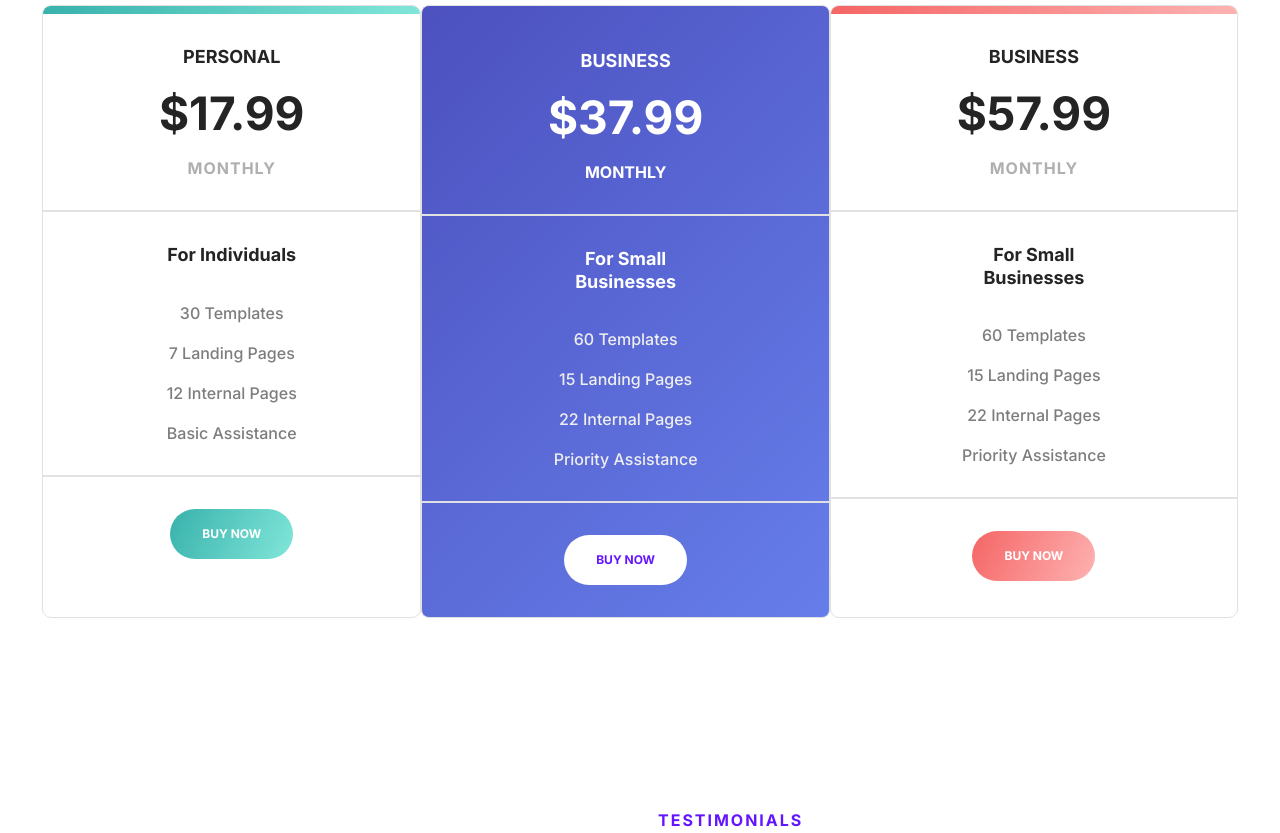
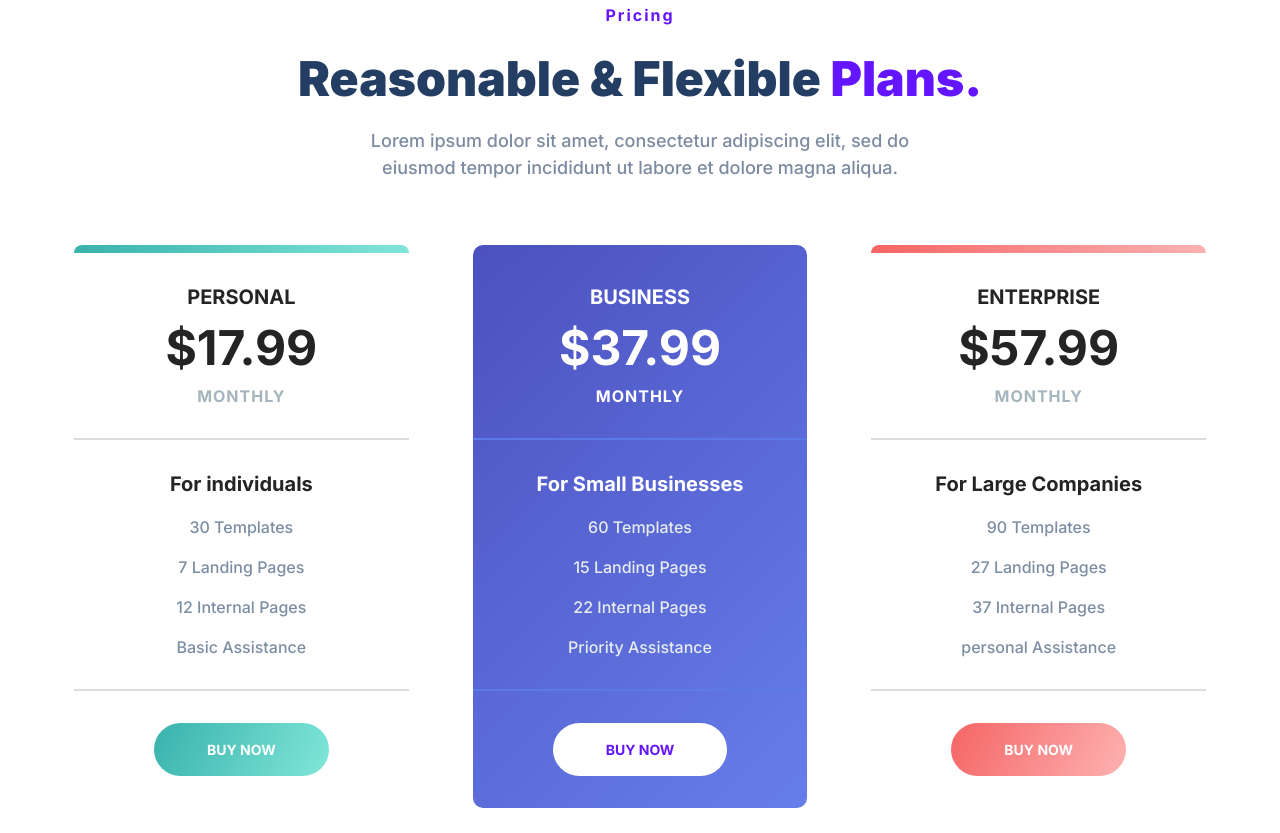
Before and after one commit to Traurorous/Treact-project, a plain HTML site: page index.html in a window 1280 px wide. Shown: the part 3820-4653 px from the top of the page. Drawn offline with Linux system fonts and the light colour scheme.

Commit message:
completed but not responsive treact project

```diff
--- a/index.html
+++ b/index.html
@@ -247,86 +247,75 @@
  <section class="pricing">
    <div class="container">
      <div class="row">
-   <div class="pricing__column--container">
-     <div class="pricing__column">
-       <div class="column__top--color green__container">
+       <div class="pricing__head">
+         <h5 class="purple pricing-title section-title">
+          Pricing
+          </h5>
+          <h1 class="title pricing-header">Reasonable & Flexible <span class="purple">Plans.</span></h1>
+          <p class="description pricing-description">
+            Lorem ipsum dolor sit amet, consectetur adipiscing elit, sed do eiusmod tempor incididunt ut labore et dolore magna aliqua.
+          </p>
         </div>
-       <div class="column__top column__padding">
-         <span class="column__top--header">
-          PERSONAL
-         </span >
-         <span  class="column__price">
-          $17.99
-         </span >
-         <span  class="column__month grey__month">
-          MONTHLY
-         </span >
+        <div class="pricing__container">
+          <div class="pricing__plan--container">
+            <div class="plan__container--top green">
+
            </div>
-       <div class="column__middle column__padding">
-         <span  class="column__middle--header">
-          For Individuals
-         </span >
-          <span  class="column__list--item">30 Templates</span >
-          <span  class="column__list--item">7 Landing Pages</span >
-          <span  class="column__list--item">12 Internal Pages</span >
-          <span  class="column__list--item">Basic Assistance</span >
+           <div class="plan__head">
+             <span class="plan__header">PERSONAL</span>
+             <span class="plan__price">$17.99</span>
+             <span class="plan__duration grey">MONTHLY</span>
            </div>
-       <div class="column__bottom column__padding">
-         <a href="" class="column__bottom--link green__link">BUY NOW</a>
+           <div class="plan__features">
+             <span class="plan__feature--header">For individuals</span>
+             <span class="plan__feature dark__grey">30 Templates</span>
+             <span class="plan__feature dark__grey">7 Landing Pages</span>
+             <span class="plan__feature dark__grey">12 Internal Pages</span>
+             <span class="plan__feature dark__grey">Basic Assistance</span>
+           </div>
+           <div class="plan__link--container">
+             <a href="" class="plan__link green white">BUY NOW</a>
            </div>
          </div>
-     <div class="pricing__column middle__column">
-      <div class=" transparent">
+         <div class="pricing__plan--container middle__background">
+          <div class="plan__container--top ">
+
          </div>
-      <div class="column__top column__padding">
-        <span  class="column__top--header white">
-         BUSINESS
-        </span >
-        <span  class="column__price white">
-          $37.99
-        </span >
-        <span  class="column__month white">
-         MONTHLY
-        </span >
+         <div class="plan__head">
+           <span class="plan__header white">BUSINESS</span>
+           <span class="plan__price white">$37.99</span>
+           <span class="plan__duration white">MONTHLY</span>
          </div>
-      <div class="column__middle column__padding">
-        <span  class="column__middle--header white">
-          For Small Businesses
-        </span >
-         <span  class="column__list--item white middle__items">60 Templates</span >
-         <span  class="column__list--item white middle__items">15 Landing Pages</span >
-         <span  class="column__list--item white middle__items">22 Internal Pages</span >
-         <span  class="column__list--item white middle__items">Priority Assistance</span >
+         <div class="plan__features middle__border">
+           <span class="plan__feature--header white">For Small Businesses</span>
+           <span class="plan__feature light__grey">60 Templates</span>
+           <span class="plan__feature light__grey">15 Landing Pages</span>
+           <span class="plan__feature light__grey">22 Internal Pages</span>
+           <span class="plan__feature light__grey">Priority Assistance</span>
          </div>
-      <div class="column__bottom column__padding white">
-        <a href="" class="column__bottom--link white__link">BUY NOW</a>
+         <div class="plan__link--container">
+           <a href="" class="plan__link purple middle__link">BUY NOW</a>
          </div>
         </div>
-    <div class="pricing__column ">
-      <div class="column__top--color red__container">
+        <div class="pricing__plan--container">
+          <div class="plan__container--top red">
+
          </div>
-      <div class="column__top column__padding">
-        <span  class="column__top--header">
-         BUSINESS
-        </span >
-        <span  class="column__price">
-          $57.99
-        </span >
-        <span  class="column__month  grey__month">
-         MONTHLY
-        </span >
+         <div class="plan__head">
+           <span class="plan__header">ENTERPRISE</span>
+           <span class="plan__price">$57.99</span>
+           <span class="plan__duration grey">MONTHLY</span>
          </div>
-      <div class="column__middle column__padding">
-        <span  class="column__middle--header">
-          For Small Businesses
-        </span >
-         <span  class="column__list--item">60 Templates</span >
-         <span  class="column__list--item">15 Landing Pages</span >
-         <span  class="column__list--item">22 Internal Pages</span >
-         <span  class="column__list--item">Priority Assistance</span >
+         <div class="plan__features">
+           <span class="plan__feature--header">For Large Companies</span>
+           <span class="plan__feature dark__grey">90 Templates</span>
+           <span class="plan__feature dark__grey">27 Landing Pages</span>
+           <span class="plan__feature dark__grey">37 Internal Pages</span>
+           <span class="plan__feature dark__grey">personal Assistance</span>
          </div>
-      <div class="column__bottom column__padding">
-        <a href="" class="column__bottom--link red__link">BUY NOW</a>
+         <div class="plan__link--container">
+           <a href="" class="plan__link red white">BUY NOW</a>
+         </div>
          </div>
         </div>
       </div>
--- a/styles.css
+++ b/styles.css
@@ -107,9 +107,28 @@ width: 50%;
  color: rgb(249, 188, 74)
 }
 
+.green{
+ background: linear-gradient(115deg, rgb(56, 178, 172) 0%, rgb(129, 230, 217) 100%);
+}
+
+.red{
+ background: linear-gradient(115deg, rgb(245, 101, 101) 0%, rgb(254, 178, 178) 100%);
+}
+
+.grey{
+ color: rgb(165, 181, 189);
+}
 
 .white{
  color: #fff;
+}
+
+.dark__grey{
+ color: #7c8ea3;
+}
+
+.light__grey{
+ color: #e7ecec;
 }
 /*
 
@@ -560,123 +579,117 @@ VALUES
 PRICING
 
 */
-
-
-.pricing__column--container{
+.pricing__container{
  width: 100%;
  display: flex;
  flex-direction: row;
 }
 
-.pricing__column{
- border: 1px solid  rgb(225, 225, 225);
- border-radius: 9px;
+.pricing-description{
+ width: 100%;
+ max-width: 560px;
+ font-size: 18px;
+ display: flex;
+ margin: 0 auto;
+ text-align: center;
 }
 
-.column__top--color{
+.pricing__plan--container{
  width: 100%;
- height: 8px;
- border-top-left-radius: 8px;
- border-top-right-radius: 8px;
+ max-width: 350px;
+ display: flex;
+ flex-direction: column;
+ margin: 64px 32px;
 }
 
-.column__top {
+.plan__container--top{
+ height: 8px;
+ border-top-left-radius: 50px;
+ border-top-right-radius: 50px;
+}
+
+
+.plan__link--container{
+ width: 100%;
+ padding: 32px;
+ border-radius: 50px;
+}
+
+.plan__head,
+.plan__feature,
+.plan__feature--header,
+.plan__link--container{
  display: flex;
  flex-direction: column;
 }
 
-.middle__column{
- background-image: linear-gradient(135deg, rgb(76, 81, 191) 0%, rgb(102, 126, 234) 100%);
- background-color:  rgb(100 21 255);
- border-radius: 8px;
+.plan__head{
+ padding: 32px 0;
 }
 
-.column__middle{
- border-top: 2px solid rgb(225, 225, 225);
- border-bottom: 2px solid rgb(225, 225, 225);
- display: flex;
- flex-direction: column;
+.plan__link{
+ font-weight: 700;
+ font-size: 14px;
+ margin: 0 48px;
+ text-align: center;
+ padding: 16px 32px;
+ border-radius: 50px;
+ transition: all 300ms ease;
 }
 
-.column__top--header,
-.column__middle--header{
- font-size: 20px;
- margin-bottom: 16px;
- font-weight: 700;
- font-size: 18px;
+.plan__link:hover{
+ transform: translateX(2px);
+ transform: translateY(-2px);
+ box-shadow:0 8px 16px 0 rgba(0, 0, 0, 0.16);
 }
 
-.column__price{
- font-size: 46px;
- font-weight: 700;
- margin-bottom: 16px;
-}
-
-.column__month{
- font-size: 16px;
+.plan__header,
+.plan__feature--header{
+ font-size: 20px;
  font-weight: 700;
 }
 
-.column__padding{
- padding: 32px 116px;
+.plan__price{
+ font-weight: 700;
+ font-size: 48px;
+ margin: 8px 0;
 }
 
-.column__list--item{
- color: rgb(126, 125, 125);
+.plan__duration {
+ font-size: 16px;
+ font-weight: 700;
+ letter-spacing: 1px;
+}
+
+.plan__features{
+ padding: 32px;
+ border-top: 2px solid rgb(221, 221, 221);
+ border-bottom: 2px solid rgb(221, 221, 221);
+}
+
+.plan__feature{
  font-weight: 500;
  margin-top: 20px;
 }
 
-.column__bottom{
- display: flex;
- justify-content: center;
- align-items: center;
+.middle__background{
+ background-image: linear-gradient(135deg, rgb(76, 81, 191) 0%, rgb(102, 126, 234) 100%);
+ border-radius: 10px;
 }
 
-.column__bottom{
- padding: 32px 32px;
+.middle__border{
+ border-top: 2px solid rgb(91, 121, 231);
+ border-bottom: 2px solid rgb(91, 121, 231);
 }
 
-.column__bottom--link{
- text-align: center;
- font-size: 12px;
- font-weight: 700;
- padding: 16px 32px;
+.middle__link{
  background-color: #fff;
- color: #fff;
- font-weight: 18px;
- border-radius: 50px;
  transition: all 300ms ease;
- margin: 0 auto;
 }
 
-.transparent{
-margin-bottom: 12px;
+.middle__link:hover{
+ background-color: rgb(216, 214, 214);
 }
-
-.green__link,
-.green__container{
- background: linear-gradient(115deg, rgb(56, 178, 172) 0%, rgb(129, 230, 217) 100%);
-}
-
-.red__link,
-.red__container{
- background: linear-gradient(115deg, rgb(245, 101, 101) 0%, rgb(254, 178, 178) 100%);
-}
-
-.white__link{
- color: rgb(100 21 255);
-}
-
-.middle__items{
- color: rgb(238, 238, 238);
-}
-
-.grey__month{
- color: #afafaf;
- letter-spacing: 1px;
-}
-
 
 /*
 
```
Lines whose indentation alone changed are shown as unchanged.
